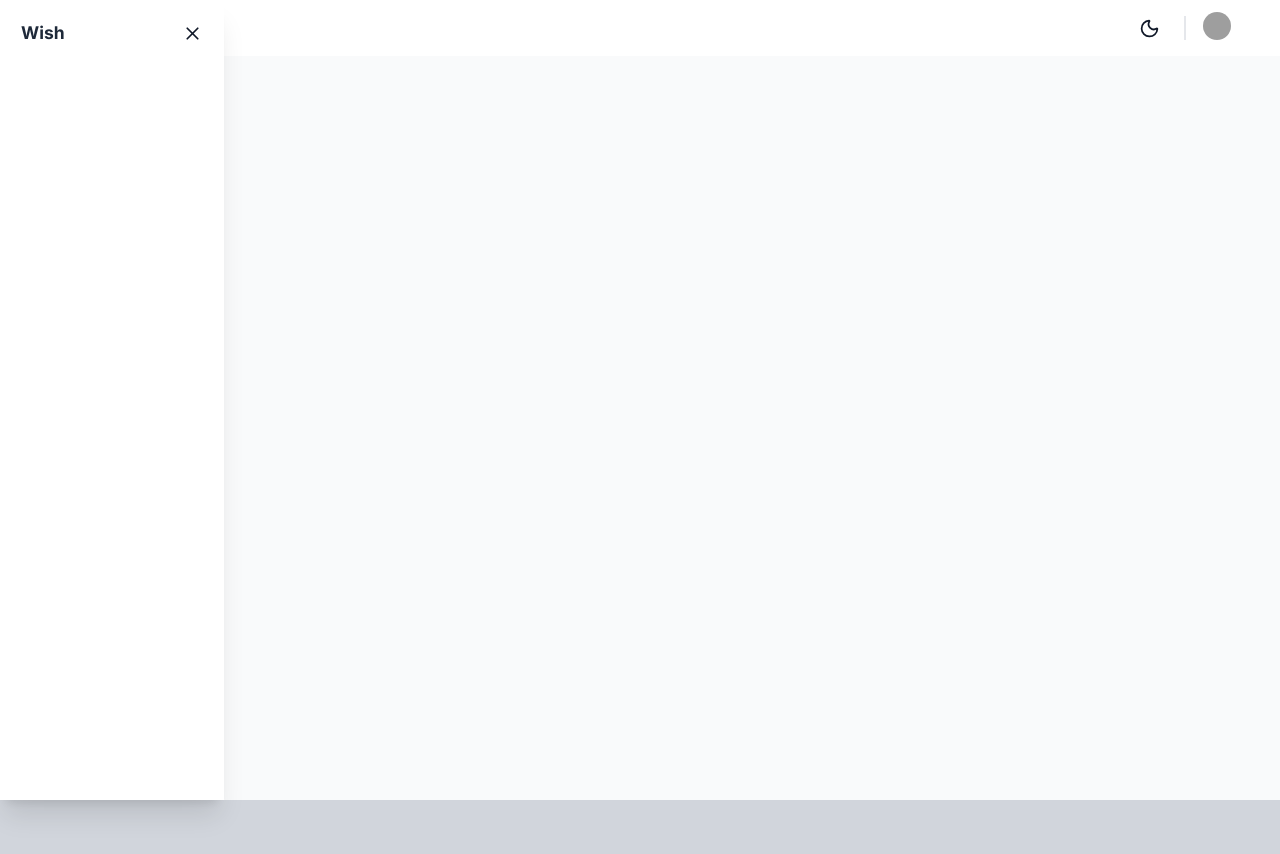
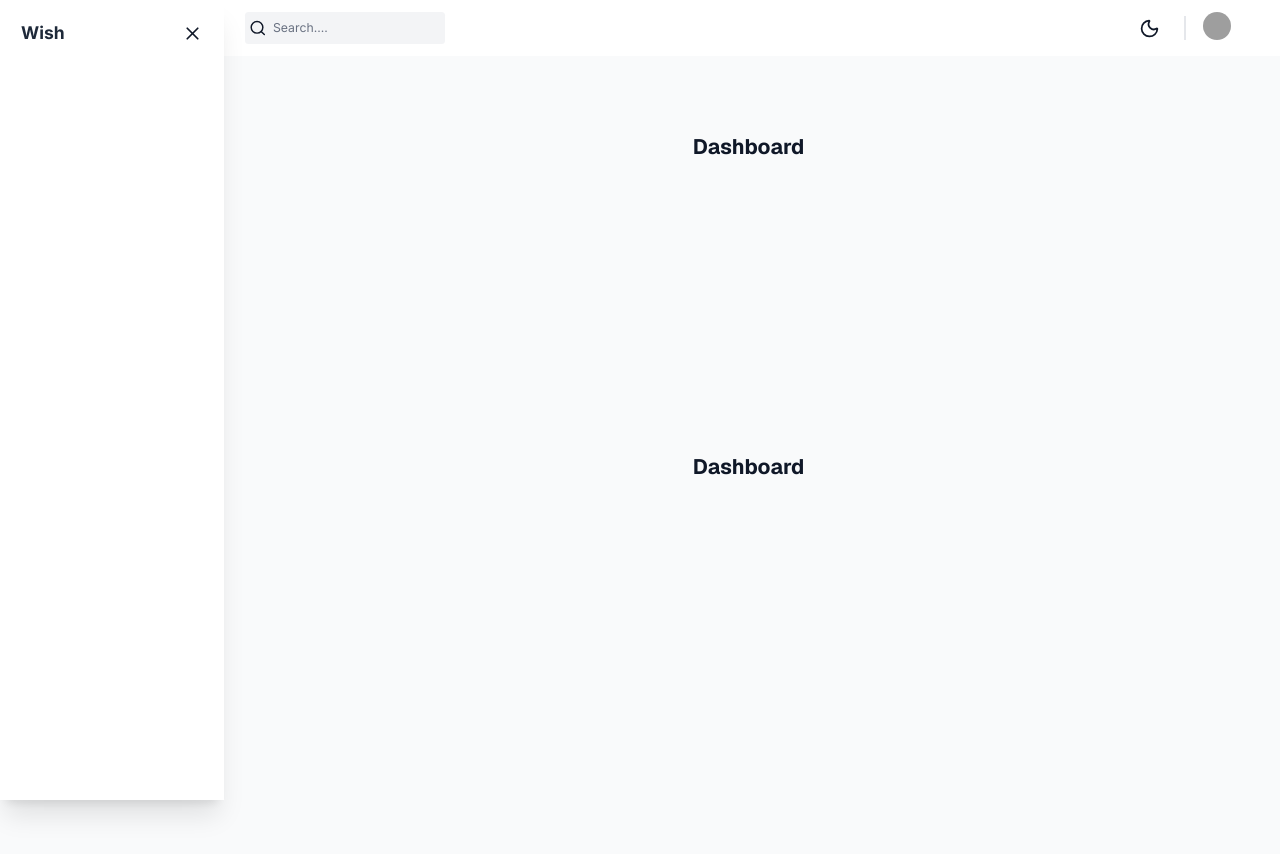
Before and after one commit to PriyanshuChourasia/WishTaskFront, a Next.js app: page /dashboard in a window 1280 px wide. Shown: the top 854 px of the page. Before the commit the page ends 800 px from the top, so only its background shows below. Built offline with nearby package versions, Linux system fonts and the light colour scheme; no server answers; grey boxes are pictures that could not be loaded.

Commit message:
Dashboard layout changes sidebar and theme color changes

```diff
--- a/app/dashboard/layout.tsx
+++ b/app/dashboard/layout.tsx
@@ -1,17 +1,33 @@
+"use client";
+import { useEffect } from 'react';
 import '../globals.css';
 import Navbar from '../ui/dashboard/navbar/Navbar';
 import Sidebar from '../ui/dashboard/sidebar/Sidebar';
+import { useAppDispatch, useAppSelector } from '../ui/redux';
 
 
 export default function Layout({children}:{children:React.ReactNode}){
+    const isSidebarCollapsed = useAppSelector((state) => state.global.isSidebarCollapsed);
+    const isDarkMode = useAppSelector((state) => state.global.isDarkMode);
+    const dispatch = useAppDispatch();
+
+    useEffect(()=>{
+        if(isDarkMode){
+            document.documentElement.classList.add('dark');
+        }else{
+            document.documentElement.classList.remove('dark');
+        }
+    },[isDarkMode]);
+
+
     return (
         <div className='flex min-h-screen w-full bg-gray-50 text-gray-900'>
             {/* Sidebar */}
             <Sidebar/>
-            <main className='flex w-full flex-col bg-gray-50 dark:bg-dark-bg'>
+            <main className={`flex w-full flex-col bg-gray-50 dark:bg-gray-700 dark:text-white ${isSidebarCollapsed ? "" : "md:pl-64 2xl:pl-64 lg:pl-64"}`}>
                 {/* Navbar */}
                 <Navbar/>
-                <div>{children}</div>
+                <div className='pl-4 pr-6 py-3'>{children}</div>
             </main>
         </div>
     )
--- a/app/dashboard/page.tsx
+++ b/app/dashboard/page.tsx
@@ -2,8 +2,11 @@
 
 export default function Page(){
     return(
-        <div>
-            <h1>Dashboard</h1>
+        <div className="grid grid-rows-[20px_1fr_20px] dark:bg-gray-700 dark:text-white items-center justify-items-center min-h-screen p-8 pb-20 gap-16 sm:p-20 font-[family-name:var(--font-geist-sans)]">
+            <div className="flex flex-col gap-[32px] row-start-2 items-center sm:items-start">
+                <h1 className="text-2xl dark:text-white font-bold">Dashboard</h1>
+            </div>
+            <h1 className="text-2xl dark:text-white font-bold">Dashboard</h1>
         </div>
     )
 }
--- /dev/null
+++ b/app/dashboard/tasks/page.tsx
@@ -0,0 +1,10 @@
+
+
+
+export default function Page(){
+    return(
+        <div>
+            <h1>Tasks Dashboard</h1>
+        </div>
+    )
+}
--- a/app/globals.css
+++ b/app/globals.css
@@ -45,7 +45,7 @@ input[type='number']::-webkit-outer-spin-button {
 
 /* Colors */
 @theme{
-  --color-dark-bg: "#101214";
+  --color-dark-primary: "#101214";
   --color-dark-secondary: "#1d1f21";
   --color-dark-tertiary: "#3b3d40";
   --color-blue-primary: "#0275ff";
--- a/app/ui/dashboard/sidebar/Sidebar.tsx
+++ b/app/ui/dashboard/sidebar/Sidebar.tsx
@@ -11,13 +11,13 @@ export default function Sidebar(){
     const dispatch = useAppDispatch();
     const isSidebarCollapsed = useAppSelector((state)=> state.global.isSidebarCollapsed);
 
-    const sidebarClassName=`fixed flex flex-col h-[100%] justify-between shadow-xl transition-all duration-300 h-full z-[100] dark:bg-dark-bg-black overflow-y-auto bg-white
+    const sidebarClassName=`fixed flex flex-col h-[100%] justify-between shadow-xl transition-all duration-300 h-full z-[100] dark:bg-black dark:text-white overflow-y-auto bg-white
     ${isSidebarCollapsed ? "w-0 hidden" : "w-64"}
     `;
 
     return(
         <aside className={sidebarClassName}>
-            <div className="flex h-[100%] w-full flex-col justify-start">
+            <div className="flex h-[100%] w-full flex-col justify-start ">
                 {/* Top Logo */}
                 <div className="z-50 flex min-h-[56px] w-64 items-center justify-between bg-white px-6 pt-3 dark:bg-black">
                     <div className="text-xl font-bold text-gray-800 dark:text-white">
@@ -26,7 +26,7 @@ export default function Sidebar(){
                     {
                         isSidebarCollapsed ? null : (
                             <button className="py-3" onClick={() => {dispatch(setIsSidebarCollapsed(!isSidebarCollapsed))}}>
-                                <X className="h-6 w-6 cursor-pointer text-gray-900 hover:text-gray-500 dark:text-gray-900 dark:hover:text-gray-50" />
+                                <X className="h-6 w-6 cursor-pointer text-gray-900 hover:text-gray-500 dark:text-gray-100 dark:hover:text-gray-50" />
                             </button>
                         )
                     }
```
